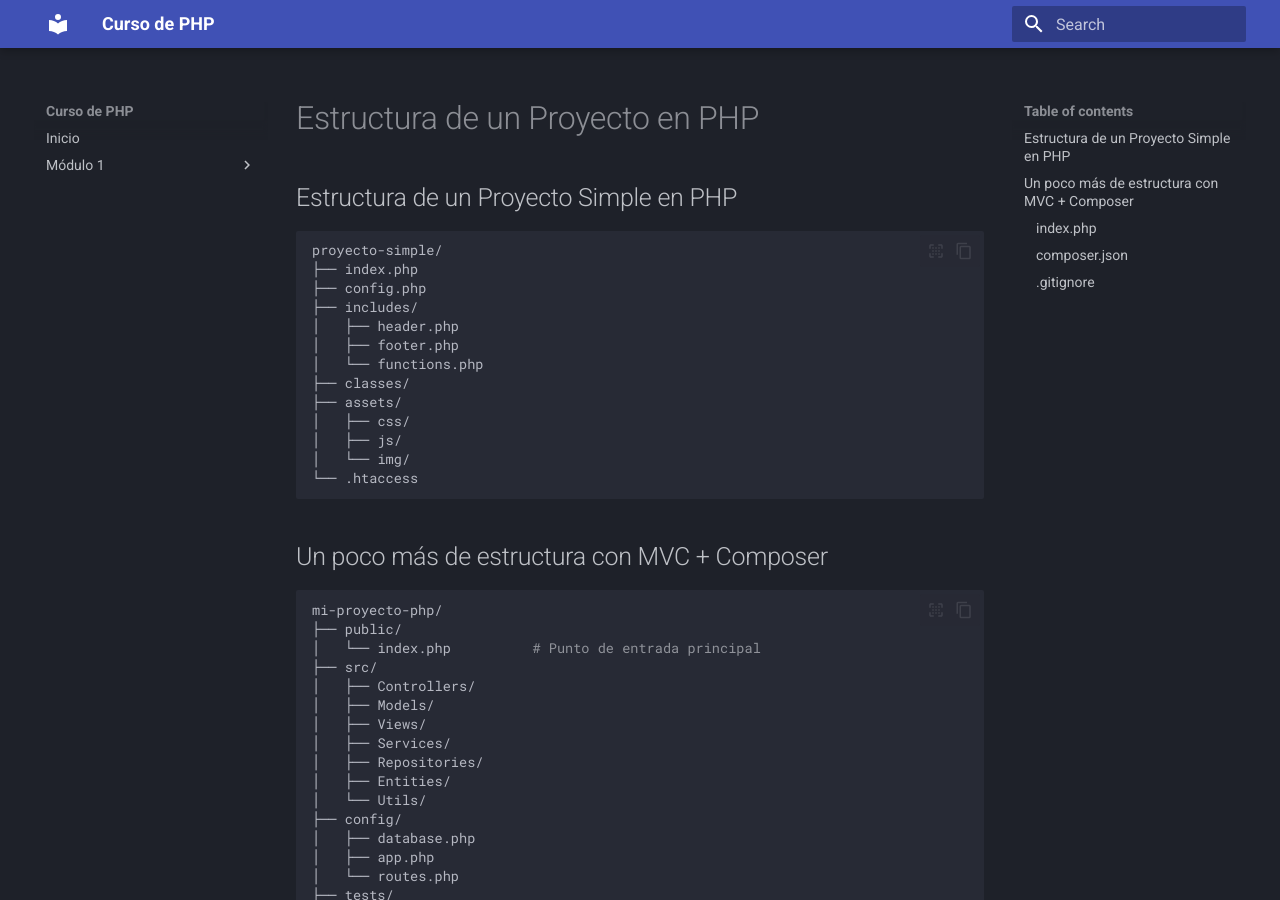
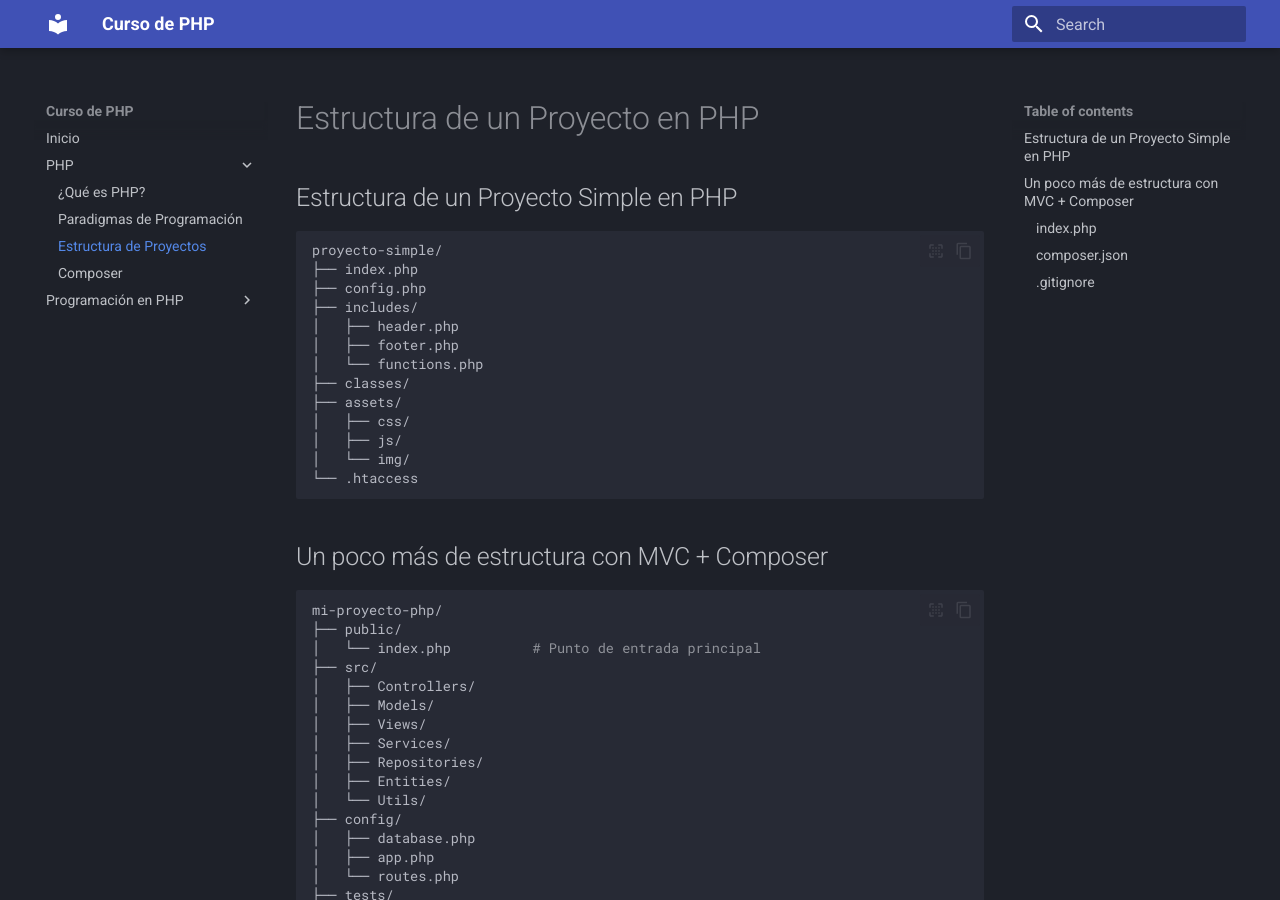
Before and after one commit to pepemxl/curso_php, an MkDocs documentation site: the page built from docs/module_01/section_03.md, in a window 1280 px wide and 900 px high. Built offline with MkDocs 1.6.1 and Material for MkDocs 9.7.7, drawn with Linux system fonts in a browser that asks for light colours.

Commit message:
update mkdocs index

```diff
--- a/mkdocs.yml
+++ b/mkdocs.yml
@@ -21,9 +21,13 @@ theme:
   locale: es
 nav:
   - Inicio: 'index.md'
-  - "Módulo 1":
+  - "PHP":
     - "¿Qué es PHP?": 'module_01/section_01.md'
     - "Paradigmas de Programación": 'module_01/section_02.md'
+    - "Estructura de Proyectos": 'module_01/section_03.md'
+    - "Composer": 'module_01/section_04.md'
+  - "Programación en PHP":
+    - "Variables": 'module_02/section_01.md'
 plugins:
   - search
   - mermaid2
```
